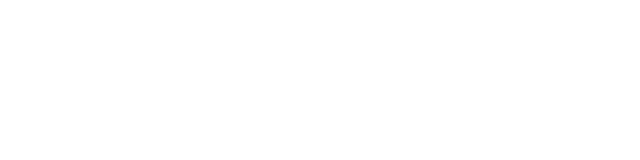
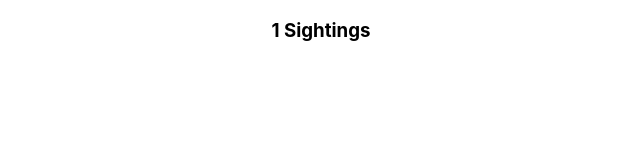
Before and after one commit to jgage930/bigfoot-site, a React (Create React App) app in the folder frontend/: page /state_details/1 in a window 1280 px wide. Shown: the top 160 px of the page, without its empty margins (319-959 px from the left). Built offline with nearby package versions, Linux system fonts and the light colour scheme.

Commit message:
basic routing in place

```diff
--- a/frontend/src/App.js
+++ b/frontend/src/App.js
@@ -5,6 +5,7 @@
 // components
 import Home from './components/Home';
 import Country from './components/Country';
+import StateDetails from './components/StateDetails';
 
 
 function App() {
@@ -13,12 +14,19 @@
       <div className='App'>
         <div className='content'>
           <Switch>
+
             <Route exact path='/'>
               <Home />
             </Route>
-            <Route exact path='/usa'>
+
+            <Route path='/usa'>
               <Country />
             </Route>
+
+            <Route path="/state_details/:state_name">
+              <StateDetails />
+            </Route>
+
           </Switch>
         </div>
       </div>
--- /dev/null
+++ b/frontend/src/components/StateDetails.js
@@ -0,0 +1,14 @@
+import { useParams } from "react-router-dom";
+
+function StateDetails () {
+
+	const { state_name } = useParams()
+
+	return (
+		<div className="state">
+			<h3>{state_name} Sightings</h3>
+		</div>
+	)
+}
+
+export default StateDetails;
--- a/frontend/src/components/StateList.js
+++ b/frontend/src/components/StateList.js
@@ -1,3 +1,4 @@
+import { Link } from "react-router-dom";
 
 const StateList = (props) => {
 	let stateData = props.stateData;
@@ -6,7 +7,9 @@
 	return (
 		<div className="state-list">
 			{stateData.map((stateName) =>(
-				<p>{stateName}</p>
+				<Link to={'/state_details/' + stateName}>
+					<p>{stateName}</p>
+				</Link>
 			))}
 		</div>
 	)
```
